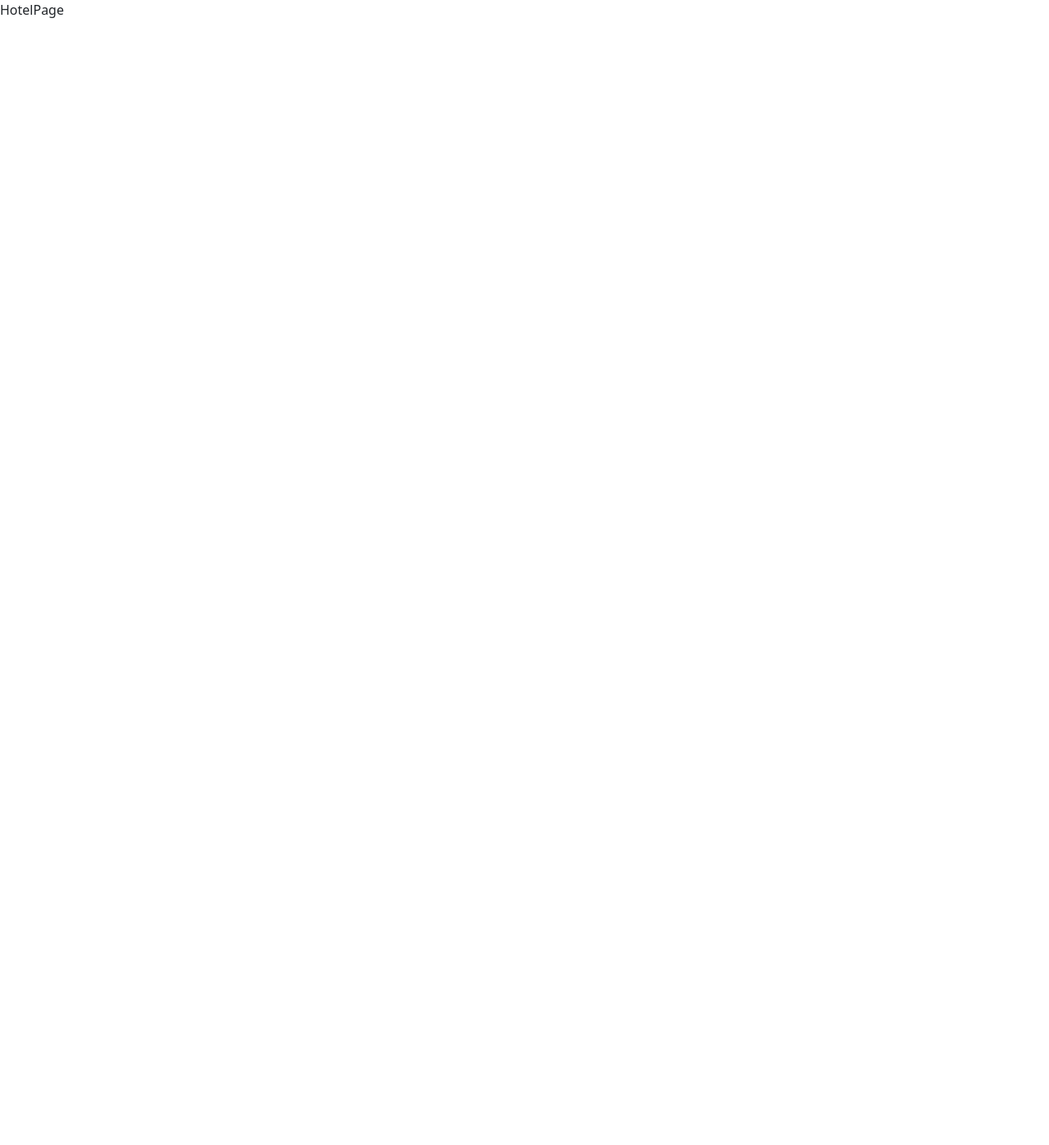
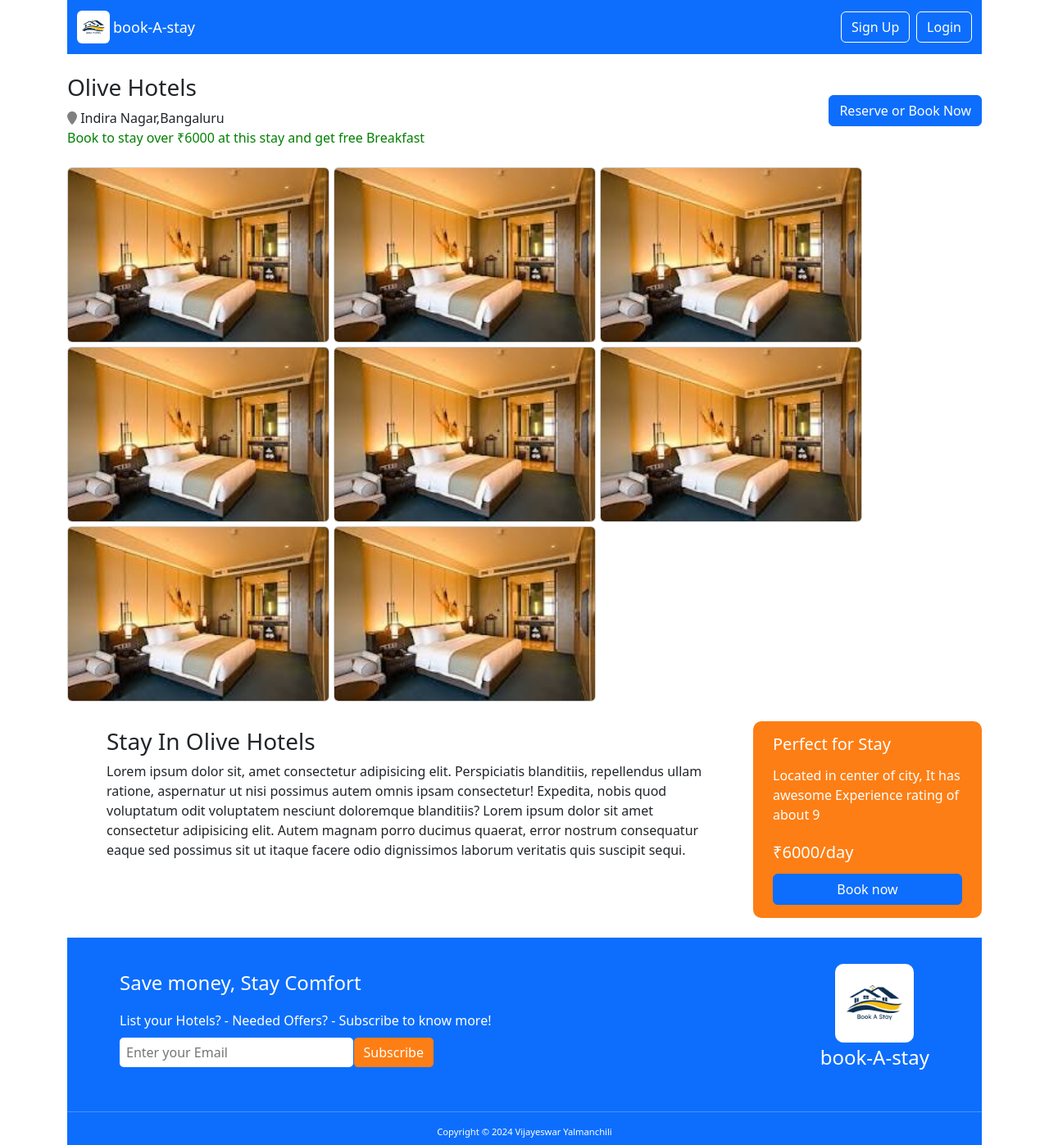
Before and after one commit to Vijayeswar-Yalamanchili/Book-A-Stay, a React (Vite) app in the folder client/: page /hotels/1 in a window 1280 px wide. Shown: the whole page at 82% size. Before the commit the page ends 800 px from the top, so only its background shows below. Built offline with nearby package versions, Linux system fonts and the light colour scheme.

Commit message:
Updated with hotelpage

```diff
--- /dev/null
+++ b/client/src/components/hotelDetailPage/HotelDetailPage.jsx
@@ -0,0 +1,78 @@
+import React from 'react'
+import { Button, Card, Row } from 'react-bootstrap'
+import { FontAwesomeIcon } from '@fortawesome/react-fontawesome'
+import { faLocationPin }  from '@fortawesome/free-solid-svg-icons'
+import hotelRoomImg from '../../assets/hotelroom.jpeg'
+
+function HotelDetailPage() {
+
+    let imagesList = [
+        {
+            image : hotelRoomImg
+        },
+        {
+            image : hotelRoomImg
+        },
+        {
+            image : hotelRoomImg
+        },
+        {
+            image : hotelRoomImg
+        },
+        {
+            image : hotelRoomImg
+        },
+        {
+            image : hotelRoomImg
+        },
+        {
+            image : hotelRoomImg
+        },
+        {
+            image : hotelRoomImg
+        }
+    ]
+
+    return <>
+        <div className='my-4'>
+            <div className='d-flex justify-content-between align-items-center'>
+                <div className='d-flex flex-column'>
+                    <h3>Olive Hotels</h3>
+                    <span><FontAwesomeIcon icon={faLocationPin} style={{color : "gray"}}/> Indira Nagar,Bangaluru</span>
+                    <span style={{color:"green"}}>Book to stay over {'\u20B9'}6000 at this stay and get free Breakfast</span>
+                </div>
+                <Button variant='primary'> Reserve or Book Now</Button>
+            </div>
+
+            <div className="roomImagesList my-4">
+                <Row xs={1} className='mx-auto cityRows'>
+                {
+                    imagesList.map((e) => {
+                        return <Card style={{width : "20rem"}} className='p-0'>
+                            <Card.Img src={e.image} className='roomViewImg'/>
+                        </Card>
+                    })
+                }
+                </Row>
+            </div>
+
+            <div className='desc d-flex justify-content-between align-items-center'>
+                <div className='rightDesc px-5 py-2'>
+                    <h3>Stay In Olive Hotels</h3>
+                    <p>Lorem ipsum dolor sit, amet consectetur adipisicing elit. Perspiciatis blanditiis, repellendus ullam ratione, aspernatur ut nisi possimus autem omnis ipsam consectetur! Expedita, nobis quod voluptatum odit voluptatem nesciunt doloremque blanditiis? Lorem ipsum dolor sit amet consectetur adipisicing elit. Autem magnam porro ducimus quaerat, error nostrum consequatur eaque sed possimus sit ut itaque facere odio dignissimos laborum veritatis quis suscipit sequi.</p>
+                </div>
+                <div className='leftDesc  d-flex flex-column justify-content-between align-items-start'>
+                    <div className='leftDescData px-4 py-3 d-flex flex-column justify-content-between align-items-start'>
+                        <h5>Perfect for Stay</h5>
+                        <p>Located in center of city, It has awesome Experience rating of about 9</p>
+                        <h5>{'\u20B9'}6000/day</h5>
+                        <Button style={{width : "100%"}}>Book now</Button>
+                    </div>
+
+                </div>
+            </div>
+        </div>
+    </>
+}
+
+export default HotelDetailPage
--- a/client/src/components/hotelsPageList/HotelsPageList.jsx
+++ b/client/src/components/hotelsPageList/HotelsPageList.jsx
@@ -1,11 +1,13 @@
 import React from 'react'
 import { Card,Button } from 'react-bootstrap'
+import { useNavigate } from 'react-router-dom'
 import { FontAwesomeIcon } from '@fortawesome/react-fontawesome'
 import { faStar }  from '@fortawesome/free-solid-svg-icons'
 import hotelRoom from '../../assets/hotelroom.jpeg'
 
 function HotelsPageList() {
 
+  const navigate = useNavigate()
   let hotelsList = [
     {
       roomImage: hotelRoom,
@@ -41,6 +43,14 @@ function HotelsPageList() {
     }
   ]
 
+  const handleAvailability = async() => {
+    try {
+      navigate('/hotels/:hotelId')
+    } catch (error) {
+      console.log(error)
+    }
+  }
+
   return <>
     <div className='hotelsListBlock'>
       {
@@ -70,7 +80,7 @@ function HotelsPageList() {
                   <div className='cardRightBottomBlock d-flex flex-column justify-content-between align-items-end'>
                     <div>{e.price}</div>
                     <div style={{fontSize : "0.75em"}}>Inclusive Of all taxes</div>
-                    <Button variant="primary" className='availabilityBtn'>Check availabilty</Button>
+                    <Button variant="primary" className='availabilityBtn' onClick={handleAvailability}>Check availabilty</Button>
                   </div>
                 </div>
 
--- a/client/src/index.css
+++ b/client/src/index.css
@@ -488,3 +488,32 @@
 }
 
 /* ------------------------------------------------------------------- */
+/* HotelDetailPage */
+
+.desc{
+    width: 100%;
+    height: 15rem;
+}
+.leftDescData{
+    height:100%;
+    color: white;
+    background-color: #fd7e14;
+    border-radius: 10px;
+}
+
+@media screen and (min-width : 768px){
+    .rightDesc{
+        width: 75%;
+        height: 100%;
+    }
+    .leftDesc{
+        width: 25%;
+        height: 100%;
+    }
+    .leftDescData{
+        color: white;
+        border-radius: 10px;
+    }
+}
+
+/* ------------------------------------------------------------------- */
--- a/client/src/pages/hotelPage/HotelPage.jsx
+++ b/client/src/pages/hotelPage/HotelPage.jsx
@@ -1,9 +1,17 @@
 import React from 'react'
+import { Container } from 'react-bootstrap'
+import AppNavbar from '../../components/navbar/AppNavbar'
+import HotelDetailPage from '../../components/hotelDetailPage/HotelDetailPage'
+import Footer from '../../components/footer/Footer'
 
 function HotelPage() {
-  return (
-    <div>HotelPage</div>
-  )
+  return <>
+    <Container>
+      <AppNavbar/>
+      <HotelDetailPage/>
+      <Footer/>
+    </Container>
+  </>
 }
 
 export default HotelPage
```
